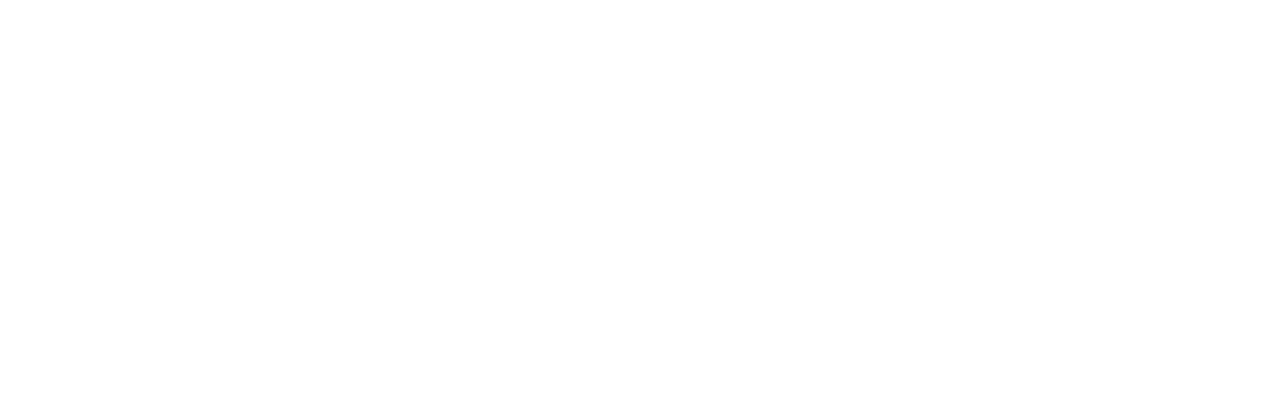
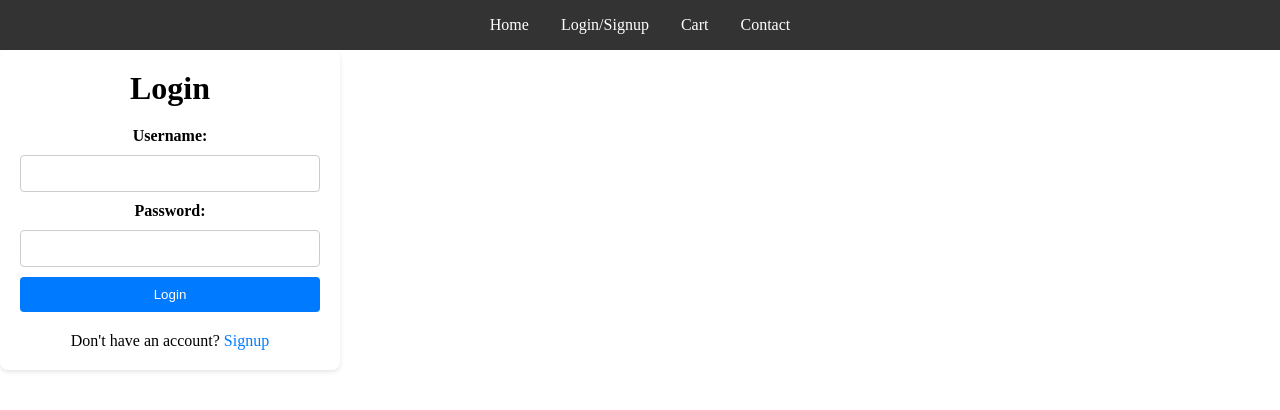
Before and after one commit to ronit044/E-commerce-Web-App, a React (Create React App) app: page /Login in a window 1280 px wide. Before the commit this address had no page. Shown: the top 410 px of the page. Built offline with nearby package versions, Linux system fonts and the light colour scheme.

Commit message:
login component added

```diff
--- a/src/App.js
+++ b/src/App.js
@@ -1,10 +1,17 @@
 import React from "react";
 import Navbar from "./frontend/Navbar/Navbar";
-
+import Login from "./frontend/Login/Login";
 function Nav(){
     return <>
         <Navbar/>
     </>
 }
 
-export {Nav};
+function Login_Page(){
+    return <>
+        <Navbar/>
+        <Login/>
+    </>
+}
+
+export {Nav,Login_Page};
--- /dev/null
+++ b/src/frontend/Login/Login.jsx
@@ -0,0 +1,20 @@
+import React from "react";
+import "./Login_Page.css";
+
+function Login_Page() {
+    return (
+        <div className="login-container-custom">
+            <h1>Login</h1>
+            <form>
+                <label htmlFor="username">Username:</label>
+                <input type="text" id="username" name="username" required/>
+                <label htmlFor="password">Password:</label>
+                <input type="password" id="password" name="password" required/>
+                <button type="submit">Login</button>
+            </form>
+            <p className="signup-text-custom">Don't have an account? <a href="#">Signup</a></p>
+        </div>
+    );
+}
+
+export default Login_Page;
--- /dev/null
+++ b/src/frontend/Login/Login_Page.css
@@ -0,0 +1,55 @@
+.login-container-custom {
+    background-color: #fff;
+    padding: 20px;
+    border-radius: 8px;
+    box-shadow: 0 2px 4px rgba(0, 0, 0, 0.1);
+    text-align: center;
+    width: 300px;
+}
+
+.signup-text-custom {
+    margin-top: 20px;
+}
+
+h1 {
+    margin-bottom: 20px;
+}
+
+form {
+    display: flex;
+    flex-direction: column;
+    gap: 10px;
+}
+
+label {
+    font-weight: bold;
+}
+
+input[type="text"],
+input[type="password"] {
+    padding: 10px;
+    border: 1px solid #ccc;
+    border-radius: 4px;
+}
+
+button {
+    background-color: #007bff;
+    color: #fff;
+    border: none;
+    padding: 10px;
+    border-radius: 4px;
+    cursor: pointer;
+}
+
+button:hover {
+    background-color: #0056b3;
+}
+
+a {
+    color: #007bff;
+    text-decoration: none;
+}
+
+a:hover {
+    text-decoration: underline;
+}
--- a/src/frontend/Navbar/Navbar.css
+++ b/src/frontend/Navbar/Navbar.css
@@ -1,41 +1,29 @@
-/* Reset some default styles for lists and links */
 *{
   margin: 0 0 0;
 }
-ul, li {
-    margin: 0;
-    padding: 0;
-    list-style: none;
-    text-decoration: none;
-  }
-
-  /* Style the navigation bar */
-  .navbar {
+.navbar-custom {
   background-color: #333;
   padding: 1rem;
 }
 
-  /* Style the navigation list */
-  .nav-list {
+.nav-list-custom {
+  list-style: none; /* Remove bullet points */
   display: flex;
   justify-content: center;
+  padding: 0; /* Remove default padding */
 }
 
-  /* Style the navigation items */
-  .nav-item {
+.nav-item-custom {
   margin: 0 1rem;
   color: #fff;
-
 }
 
-  /* Style the navigation links */
-  .nav-link {
+.nav-link-custom {
   color: #fff;
   font-weight: bold;
   transition: color 0.3s ease-in-out;
 }
 
-  /* Add hover effect */
-  .nav-link:hover {
-    color: #f39c12; /* Change to your desired hover color */
+.nav-link-custom:hover {
+  color: #f39c12;
 }
--- a/src/frontend/Navbar/Navbar.jsx
+++ b/src/frontend/Navbar/Navbar.jsx
@@ -1,17 +1,18 @@
 import React from 'react';
-import './Navbar.css'; // Import the CSS file
+import './Navbar.css';
 import { Link } from 'react-router-dom';
+
 function Navbar() {
-  return (
-    <nav className="navbar">
-      <ul className="nav-list">
-        <Link to="/"><li className="nav-item">Home</li></Link>
-        <Link to="/Login"><li className="nav-item">Login/Signup</li></Link>
-        <Link to="/Cart"><li className="nav-item">Cart</li></Link>
-        <Link to="/Contact"><li className="nav-item">Contact</li></Link>
-      </ul>
-    </nav>
-  );
+    return (
+        <nav className="navbar-custom">
+            <ul className="nav-list-custom">
+                <Link to="/"><li className="nav-item-custom">Home</li></Link>
+                <Link to="/Login"><li className="nav-item-custom">Login/Signup</li></Link>
+                <Link to="/Cart"><li className="nav-item-custom">Cart</li></Link>
+                <Link to="/Contact"><li className="nav-item-custom">Contact</li></Link>
+            </ul>
+        </nav>
+    );
 }
 
 export default Navbar;
--- a/src/index.js
+++ b/src/index.js
@@ -1,11 +1,13 @@
 import React from 'react';
 import ReactDOM from 'react-dom';
 import { BrowserRouter, Route, Routes } from 'react-router-dom';
-import { Nav } from './App';
+import { Nav,Login_Page } from './App';
 ReactDOM.render(<>
   <BrowserRouter>
     <Routes>
       <Route path='/' element={<Nav/>}/>
+      <Route path='/Login' element={<Login_Page/>}/>
+
     </Routes>
   </BrowserRouter>
 </>,document.getElementById("root"));
```
Lines whose indentation alone changed are shown as unchanged.
